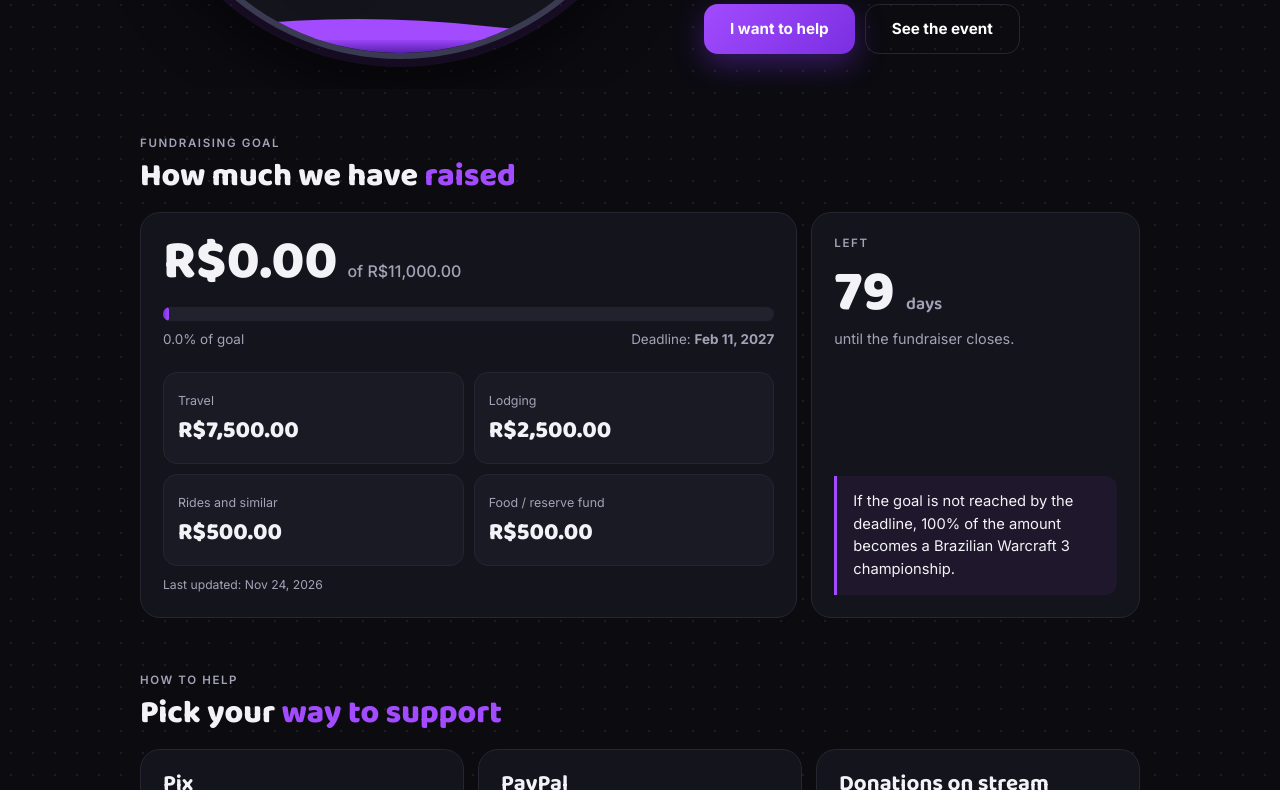
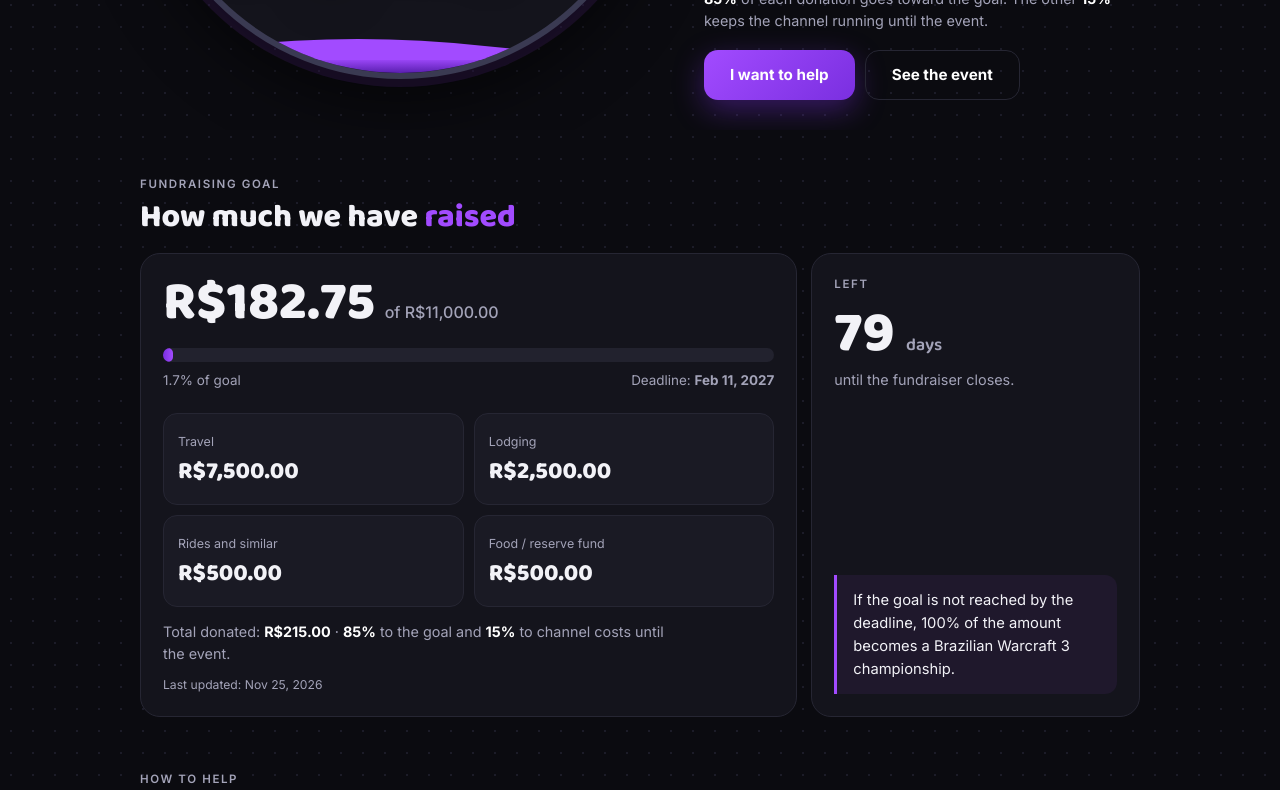
Before and after one commit to forkxx/mundial, a plain HTML site: page en.html in a window 1280 px wide. Shown: the part 578-1368 px from the top of the page. Drawn offline with Linux system fonts and the light colour scheme.

Commit message:
Primeiras 10 doações; 85% para a meta e 15% para custas do canal
Co-Authored-By: Claude Sonnet 5.5 <noreply@anthropic.com>
Claude-Session: https://claude.ai/code/session_017pUoQUTeSD6Kxc8JVXdXxC

```diff
--- a/data.json
+++ b/data.json
@@ -1,13 +1,76 @@
 {
   "meta": 11000,
-  "arrecadado": 0,
   "prazo": "2027-02-11",
-  "atualizado": "2026-11-24",
+  "atualizado": "2026-11-25",
   "custos": [
-    { "nome": "Viagem", "valor": 7500 },
-    { "nome": "Hospedagem", "valor": 2500 },
-    { "nome": "Uber e afins", "valor": 500 },
-    { "nome": "Comida / fundo reserva", "valor": 500 }
+    {
+      "nome": "Viagem",
+      "valor": 7500
+    },
+    {
+      "nome": "Hospedagem",
+      "valor": 2500
+    },
+    {
+      "nome": "Uber e afins",
+      "valor": 500
+    },
+    {
+      "nome": "Comida / fundo reserva",
+      "valor": 500
+    }
   ],
-  "apoiadores": []
+  "apoiadores": [
+    {
+      "nome": "Gustavo Carvalho",
+      "data": "2026-11-22",
+      "valor": 20
+    },
+    {
+      "nome": "Marcilio",
+      "data": "2026-11-22",
+      "valor": 90
+    },
+    {
+      "nome": "Marcilio",
+      "data": "2026-11-22",
+      "valor": 10
+    },
+    {
+      "nome": "Esdras Alonso",
+      "data": "2026-11-22",
+      "valor": 20
+    },
+    {
+      "nome": "sitiogo",
+      "data": "2026-11-22",
+      "valor": 10
+    },
+    {
+      "nome": "andreyapyr8287",
+      "data": "2026-11-22",
+      "valor": 15
+    },
+    {
+      "nome": "andreyapyr8287",
+      "data": "2026-11-22",
+      "valor": 10
+    },
+    {
+      "nome": "andreyapyr8287",
+      "data": "2026-11-21",
+      "valor": 20
+    },
+    {
+      "nome": "Davesz(Lemure)",
+      "data": "2026-11-21",
+      "valor": 10
+    },
+    {
+      "nome": "professsorxP",
+      "data": "2026-11-21",
+      "valor": 10
+    }
+  ],
+  "percentualMeta": 85
 }
--- a/en.html
+++ b/en.html
@@ -63,7 +63,8 @@ h2 span{color:var(--purple)}
 @keyframes wv{to{transform:translateX(-50%)}}
 .tlogo{position:absolute;left:50%;top:50%;width:62%;height:auto;transform:translate(-50%,-50%);filter:drop-shadow(0 10px 24px rgba(0,0,0,.65))}
 .hbig{font-family:var(--head);font-size:clamp(3.2rem,8vw,5.8rem);font-weight:800;line-height:1;margin:14px 0 4px}
-.hof{color:var(--mute);font-size:1.05rem;margin-bottom:22px}.hof b{color:#fff}
+.note{color:var(--mute);font-size:.9rem;max-width:520px}.note b{color:#fff}
+.hof{color:var(--mute);font-size:1.05rem;margin-bottom:22px}.hof b{color:#fff}.hof{margin-bottom:10px}.hero .actions{margin-top:18px}
 
 .pill{display:inline-flex;align-items:center;gap:8px;padding:6px 14px;border-radius:99px;border:1px solid var(--line);background:rgba(255,255,255,.03);font-size:.8rem;font-weight:600;color:#c9c9d8}
 .pill i{width:8px;height:8px;border-radius:50%;background:var(--gold)}
@@ -145,6 +146,7 @@ footer .wrap{display:flex;flex-wrap:wrap;gap:12px;align-items:center;justify-con
 <p class="tag">Help Forkxx get to the Warcraft 3 World Championship in Germany.</p>
 <div class="hbig" id="heroRaised">R$ 0,00</div>
 <p class="hof"><span id="heroOf">of R$ 11.000,00</span> · <b id="heroPct">0%</b> of goal</p>
+<p class="note"><b><span data-p="share">85</span>%</b> of each donation goes toward the goal. The other <b><span data-p="rest">15</span>%</b> keeps the channel running until the event.</p>
 <div class="actions"><a class="btn" href="#ajudar">I want to help</a><a class="btn ghost" href="#evento">See the event</a></div>
 </div>
 </div></div>
@@ -163,6 +165,7 @@ footer .wrap{display:flex;flex-wrap:wrap;gap:12px;align-items:center;justify-con
 <div class="cost"><span>Rides and similar</span><b>R$ 500,00</b></div>
 <div class="cost"><span>Food / reserve fund</span><b>R$ 500,00</b></div>
 </div>
+<p class="note" style="margin-top:14px">Total donated: <b id="gross">R$ 0,00</b> · <b><span data-p="share">85</span>%</b> to the goal and <b><span data-p="rest">15</span>%</b> to channel costs until the event.</p>
 <p class="upd">Last updated: <span id="upd">-</span></p>
 </div>
 <div class="card count">
@@ -177,6 +180,7 @@ footer .wrap{display:flex;flex-wrap:wrap;gap:12px;align-items:center;justify-con
 <section id="ajudar"><div class="wrap">
 <div class="eyebrow">How to help</div>
 <h2>Pick your <span>way to support</span></h2>
+<p class="note" style="margin:-8px 0 18px;max-width:640px"><b><span data-p="share">85</span>%</b> of each donation goes toward the goal. The other <b><span data-p="rest">15</span>%</b> keeps the channel running until the event.</p>
 <div class="grid three">
 <div class="card pay">
 <h3>Pix</h3>
@@ -197,7 +201,7 @@ footer .wrap{display:flex;flex-wrap:wrap;gap:12px;align-items:center;justify-con
 <a class="lk" href="https://www.youtube.com/forkxx" rel="noopener">YouTube<span>/forkxx</span></a>
 <a class="lk" href="https://kick.com/forkxx" rel="noopener">Kick<span>/forkxx</span></a>
 <a class="lk" href="https://www.twitch.tv/forkxx" rel="noopener">Twitch<span>/forkxx</span></a>
-<div class="lbl" style="margin-top:auto">*80% of each stream donation goes toward the goal.</div>
+<div class="lbl" style="margin-top:auto">*Same rule: 85% of the donation goes to the goal and 15% to channel costs.</div>
 </div>
 </div>
 </div></section>
@@ -241,6 +245,7 @@ footer .wrap{display:flex;flex-wrap:wrap;gap:12px;align-items:center;justify-con
 <div class="card"><h3>Why is the deadline a month before the event?</h3><p>To leave time to buy tickets and book lodging without inflated prices.</p></div>
 <div class="card"><h3>What if money is left after the trip is covered?</h3><p>I will also run a championship with the remaining amount raised by the community.</p></div>
 <div class="card"><h3>Where can I follow everything?</h3><p>YouTube, Kick and Twitch at /forkxx, plus TikTok and Instagram.</p></div>
+<div class="card"><h3>Where does the 15% of each donation go?</h3><p>It helps cover the channel costs until the event. Only the remaining 85% counts toward the R$ 11,000 goal.</p></div>
 </div>
 </div></section>
 </main>
@@ -283,8 +288,12 @@ function drawCloud(){
 var rzT;window.addEventListener('resize',function(){clearTimeout(rzT);rzT=setTimeout(drawCloud,150)});
 if(document.fonts&&document.fonts.load){document.fonts.load('800 20px "Baloo 2"').then(function(){drawCloud()})}
 function render(d){
-  var raised=(d.apoiadores||[]).reduce(function(a,x){return a+(+x.valor||0)},0);
-  if(typeof d.arrecadado==='number'&&d.arrecadado>raised)raised=d.arrecadado;
+  var gross=(d.apoiadores||[]).reduce(function(a,x){return a+(+x.valor||0)},0);
+  var share=(typeof d.percentualMeta==='number'?d.percentualMeta:100);
+  var raised=Math.round(gross*share)/100;
+  document.getElementById('gross').textContent=fmt(gross);
+  document.querySelectorAll('[data-p=share]').forEach(function(e){e.textContent=share});
+  document.querySelectorAll('[data-p=rest]').forEach(function(e){e.textContent=100-share});
   var pct=Math.min(100,raised/d.meta*100);
   document.getElementById('raised').textContent=fmt(raised);
   document.getElementById('goalTxt').textContent='of '+fmt(d.meta);
@@ -310,7 +319,7 @@ function render(d){
   drawCloud();
 }
 fetch('data.json',{cache:'no-cache'}).then(function(r){return r.json()}).then(render).catch(function(){
-  render({meta:11000,arrecadado:0,prazo:'2027-02-11',custos:[{nome:'',valor:7500},{nome:'',valor:2500},{nome:'',valor:500},{nome:'',valor:500}],apoiadores:[]});
+  render({meta:11000,percentualMeta:85,prazo:'2027-02-11',custos:[{nome:'',valor:7500},{nome:'',valor:2500},{nome:'',valor:500},{nome:'',valor:500}],apoiadores:[]});
 });
 var b=document.getElementById('copy');
 b.addEventListener('click',function(){
```
Also changed, not shown: index.html (+14 -5 lines), 2 other files.
